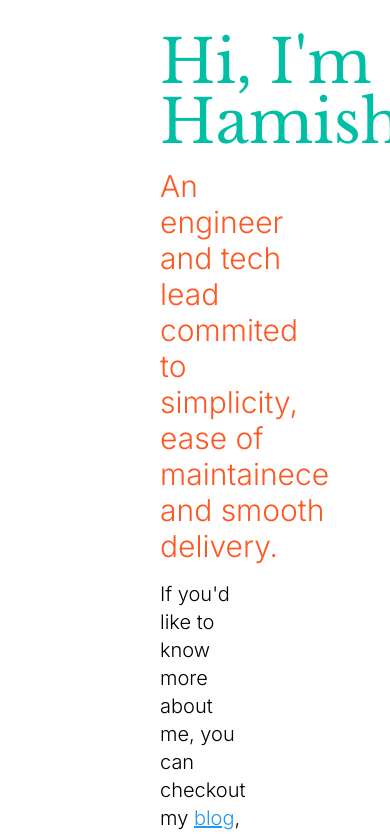
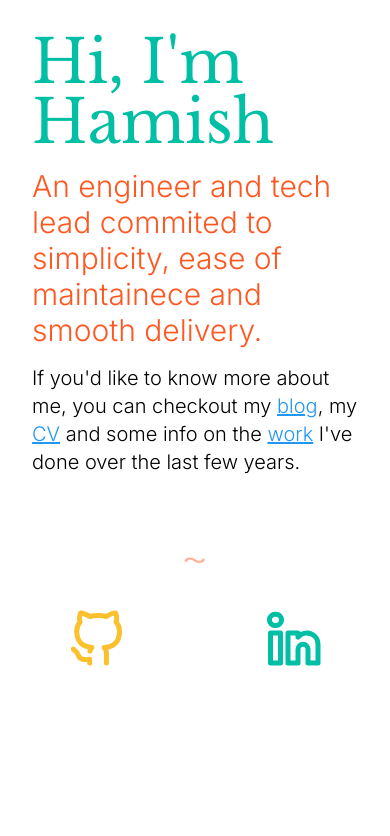
Before and after one commit to HamishClulee/mats-netlify, a Vue app: page / in a window 390 px wide. Shown: the top 836 px of the page. Built offline with nearby package versions, Linux system fonts and the light colour scheme.

Commit message:
Tweak home page for mobile

```diff
--- a/src/views/Home.vue
+++ b/src/views/Home.vue
@@ -1,8 +1,8 @@
 <template>
-  <div ref="content" class="flex flex-col max-w-screen-2xl mx-auto">
+  <div ref="content" class="flex flex-col max-w-screen-2xl mx-0 md:mx-auto">
     <SlideUpContainer>
       <div
-        class="flex items-start justify-center flex-col py-8 md:py-64 px-8 px-40 max-w-6xl"
+        class="flex items-start justify-center flex-col py-8 md:py-64 px-8 md:px-40 max-w-6xl"
       >
         <h1 class="font-display text-6xl text-secondary mb-4">Hi, I'm Hamish</h1>
         <h3 class="text-3xl text-tertiary mb-4">
```
